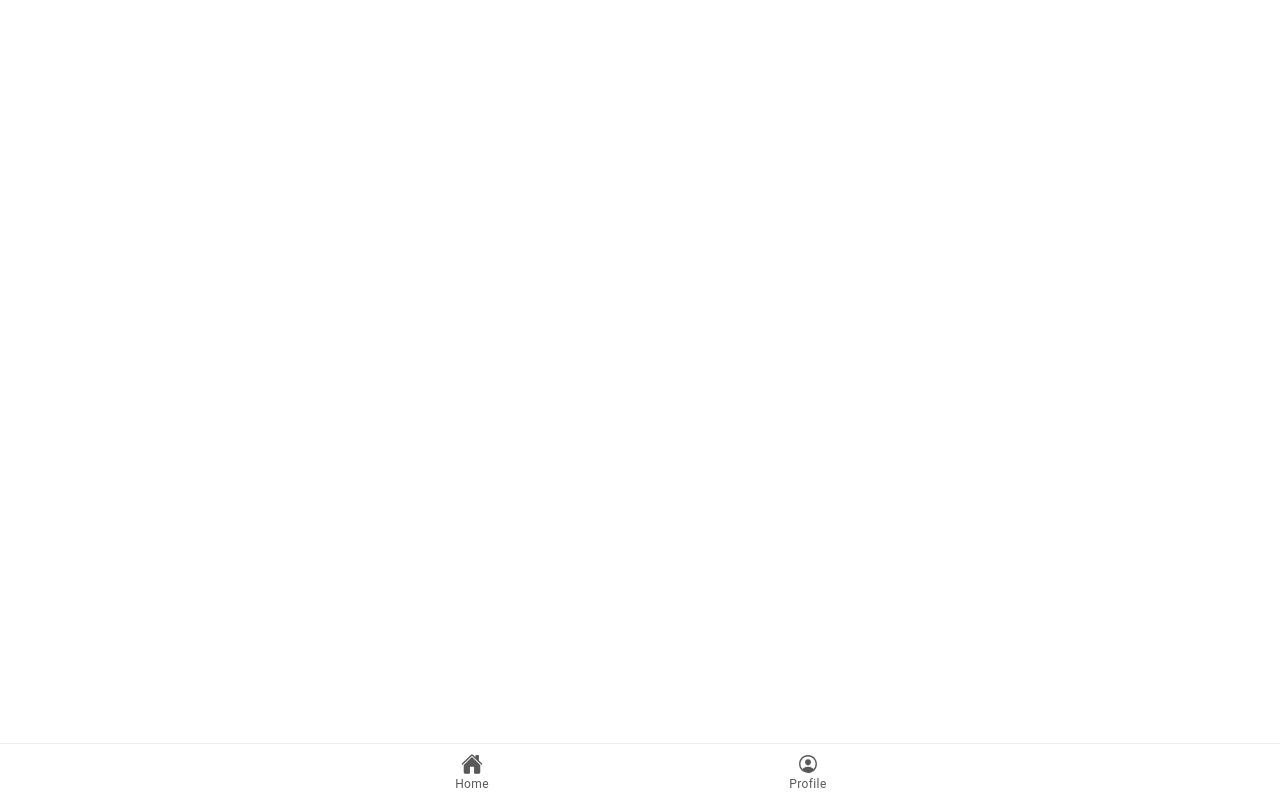
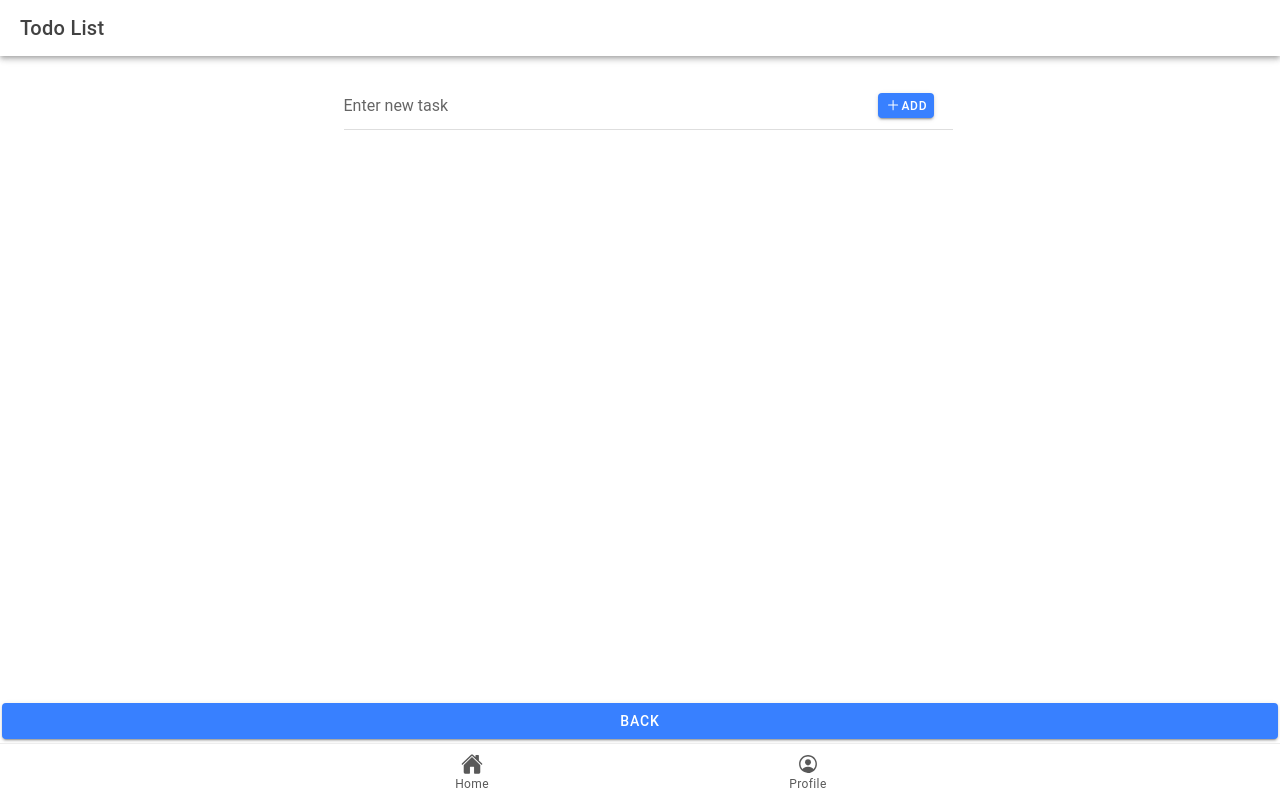
Before and after one commit to JairoTinga/ion-t-tinga, a React (Vite) app: page /todolist in a window 1280 px wide. Built offline with nearby package versions, Linux system fonts and the light colour scheme.

Commit message:
Added Todo list and back button to todolist

```diff
--- a/src/App.tsx
+++ b/src/App.tsx
@@ -62,7 +62,9 @@ const App: React.FC = () => (
           <Route exact path="/calculator">
             <Calculator />
           </Route>
-
+          <Route exact path="/todolist">
+            <TodoList />
+          </Route>
         </IonRouterOutlet>
 
         <IonTabBar slot="bottom">
--- a/src/pages/Todolist.tsx
+++ b/src/pages/Todolist.tsx
@@ -1,9 +1,14 @@
 import React, { useState } from 'react';
 import { IonContent, IonHeader, IonPage, IonTitle, IonToolbar, IonButton, IonList, IonItem, IonLabel, IonInput, IonIcon, IonGrid, IonRow, IonCol } from '@ionic/react';
 import { add } from 'ionicons/icons';
+import { useHistory } from 'react-router-dom';
 import './Tab2.css';
 
 const TodoList: React.FC = () => {
+    const history = useHistory();
+
+  const navigateBack = () =>
+    history.goBack();
   const [tasks, setTasks] = useState<string[]>([]);
   const [newTask, setNewTask] = useState('');
 
@@ -53,6 +58,7 @@ const TodoList: React.FC = () => {
         </IonRow>
         </IonGrid>
       </IonContent>
+      <IonButton onClick={navigateBack}>Back</IonButton>
     </IonPage>
   );
 };
```
